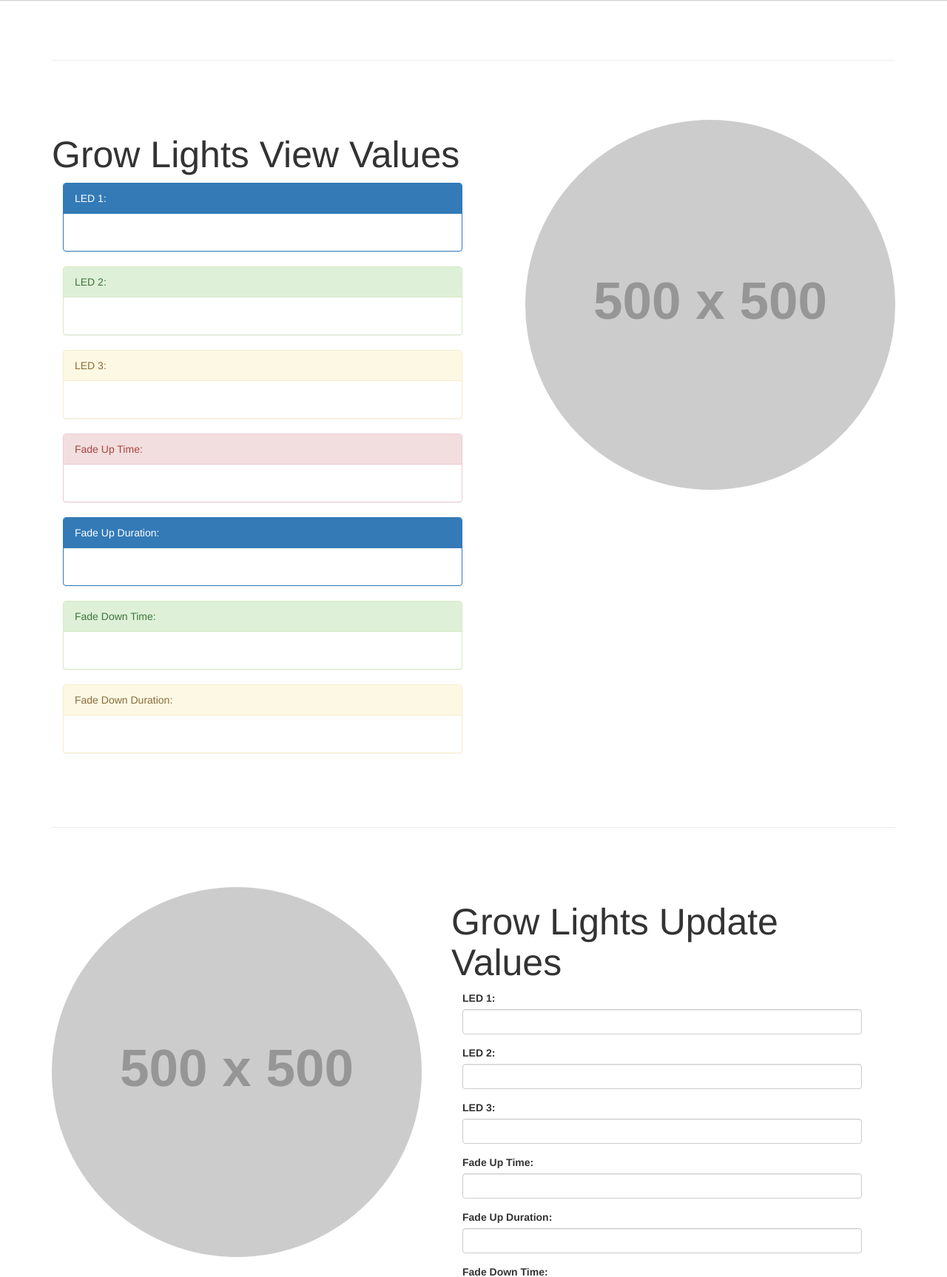
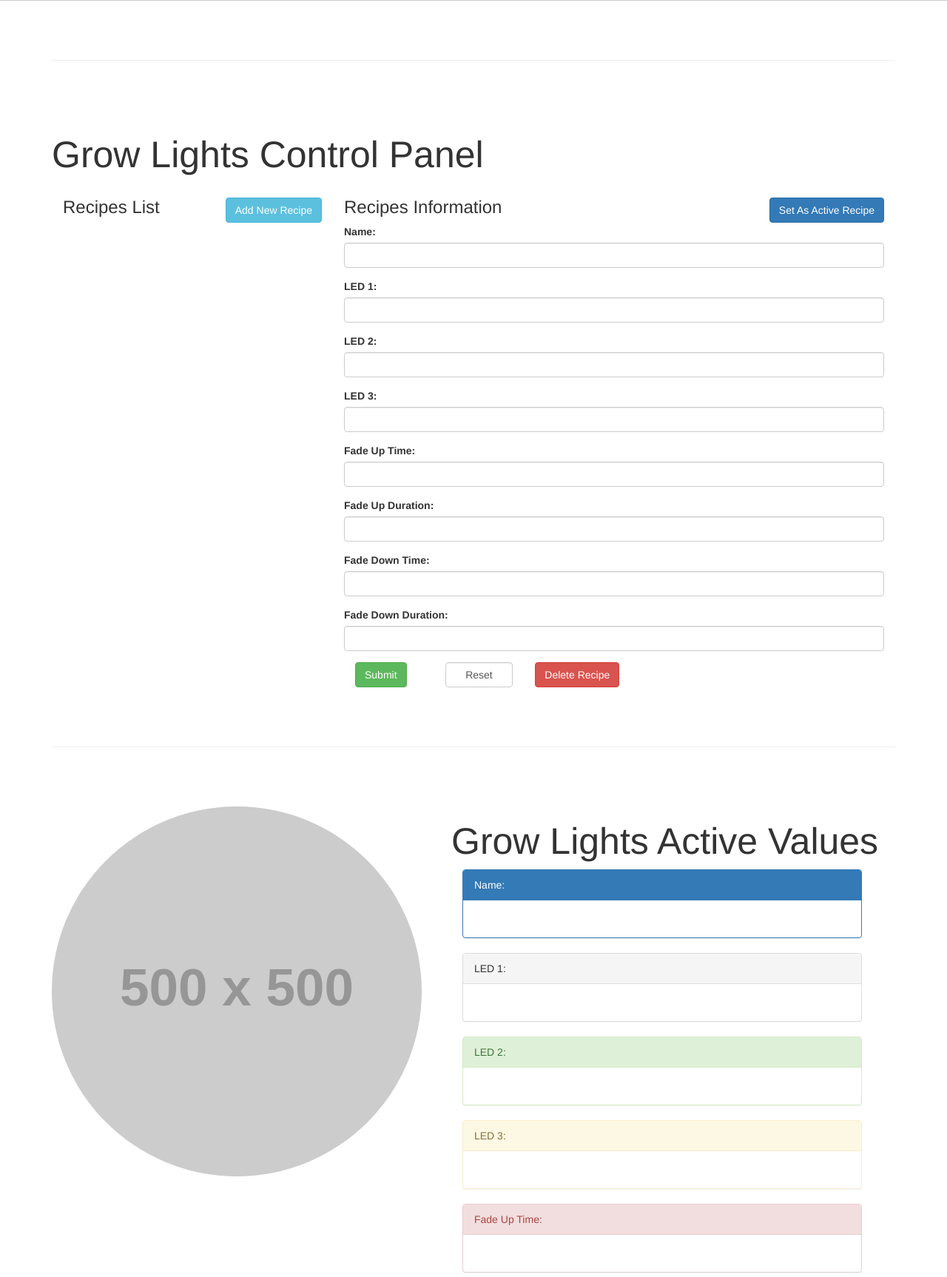
Before and after one commit to TeamHortus/WebApplication, a PHP site: page /index.html in a window 1280 px wide. Shown: the part 567-2293 px from the top of the page at 74% size. Run offline with PHP 8.4, Linux system fonts and the light colour scheme; grey boxes labelled with a size stand in for pictures from a placeholder-image service; some libraries are stand-ins or nearby versions.

Commit message:
recipe CRUD

```diff
--- a/css/one-page-wonder.css
+++ b/css/one-page-wonder.css
@@ -21,6 +21,10 @@
 
 .headline {
     padding: 120px 0;
+}
+
+.sel {
+    color:red
 }
 
 .headline h1 {
--- a/index.html
+++ b/index.html
@@ -1,5 +1,6 @@
 <!DOCTYPE html>
 <html lang="en">
+
 <head>
     <meta charset="utf-8">
     <meta http-equiv="X-UA-Compatible" content="IE=edge">
@@ -29,6 +30,7 @@
     <![endif]-->
 
     <script>
+
     </script>
 
 </head>
@@ -80,12 +82,140 @@
     <div class="container">
         <hr class="featurette-divider">
         <!-- First Featurette -->
-        <div class="featurette" id="about" ng-controller="myCtrl">
-            <img class="featurette-image img-circle img-responsive pull-right" src="http://placehold.it/500x500">
-            <h2 class="featurette-heading">Grow Lights View Values
+        <div class="featurette" id="about" ng-controller="recipesList">
+
+            <div class="modal fade col-sm-12" id="addRecipe" role="dialog">
+                <div class="modal-dialog">
+
+                    <!-- Modal content-->
+                    <div class="modal-content  col-sm-12">
+                        <h2> Add New Recipe </h2>
+                        <form ng-submit="addRecipe()">
+                            <div class="form-group">
+                                <label for="led1">Name:</label>
+                                <input type="text" class="form-control" ng-model="config.name" required />
+                            </div>
+                            <div class="form-group">
+                                <label for="led2">LED 1:</label>
+                                <input type="text" class="form-control" ng-model="config.led1" required />
+                            </div>
+                            <div class="form-group">
+                                <label for="led2 ">LED 2:</label>
+                                <input type="text" class="form-control" ng-model="config.led2" required />
+                            </div>
+                            <div class="form-group">
+                                <label for="viewLed1">LED 3:</label>
+                                <input type="text" class="form-control" ng-model="config.led3" required />
+                            </div>
+                            <div class="form-group">
+                                <label for="viewLed1">Fade Up Time:</label>
+                                <input type="text" class="form-control" ng-model="config.fadeUpTime" required />
+                            </div>
+                            <div class="form-group">
+                                <label for="viewLed1">Fade Up Duration:</label>
+                                <input type="text" class="form-control" ng-model="config.fadeUpDuration" required />
+                            </div>
+                            <div class="form-group">
+                                <label for="viewLed1">Fade Down Time:</label>
+                                <input type="text" class="form-control" ng-model="config.fadeDownTime" required />
+                            </div>
+                            <div class="form-group">
+                                <label for="viewLed1">Fade Down Duration:</label>
+                                <input type="text" class="form-control" ng-model="config.fadeDownDuration" required />
+                            </div>
+                            <div class="form-group pull-right">
+
+                                <button class="btn btn-success" type="submit" value="submit">Submit</button>
+
+
+                                <button class="btn btn-default" data-toggle="modal" data-target="#addRecipe" value="reset">Cancel</button>
+
+                            </div>
+
+                        </form>
+                    </div>
+
+                </div>
+            </div>
+
+            <h2 class="featurette-heading">Grow Lights Control Panel
+            </h2>
+            <div class="col-lg-4 ">
+                    <h3> Recipes List <button class="btn btn-info pull-right" data-toggle="modal" data-target="#addRecipe">Add New Recipe</button></h3>
+
+
+                <ul class="list-group" ng-repeat="recipe in recipes">
+                    <li id="recipe._id" ng-cloak ng-click="recipeSelected(recipe._id, $index)" ng-model="recipe._id" ng-class="{'active': $index == selected}"
+                        class="list-group-item">{{recipe.name}}</li>
+                </ul>
+
+            </div>
+            <div class="col-sm-8">
+                <h3> Recipes Information <button ng-click="setActive()" class="btn btn-primary pull-right">Set As Active Recipe</button></h3>
+                <form ng-submit="updateRecipe()">
+                    <input type="hidden" ng-model="configurations._id" class="form-control" ng-value="configurations._id" />
+                    <div class="form-group">
+                        <label for="viewLed1">Name:</label>
+                        <input type="text" class="form-control" ng-model="configurations.name" />
+                    </div>
+                    <div class="form-group">
+                        <label for="viewLed1">LED 1:</label>
+                        <input type="text" class="form-control" ng-model="configurations.led1" />
+                    </div>
+                    <div class="form-group">
+                        <label for="viewLed1">LED 2:</label>
+                        <input type="text" class="form-control" ng-model="configurations.led2" />
+                    </div>
+                    <div class="form-group">
+                        <label for="viewLed1">LED 3:</label>
+                        <input type="text" class="form-control" ng-model="configurations.led3" />
+                    </div>
+                    <div class="form-group">
+                        <label for="viewLed1">Fade Up Time:</label>
+                        <input type="text" class="form-control" ng-model="configurations.fadeUpTime" />
+                    </div>
+                    <div class="form-group">
+                        <label for="viewLed1">Fade Up Duration:</label>
+                        <input type="text" class="form-control" ng-model="configurations.fadeUpDuration" />
+                    </div>
+                    <div class="form-group">
+                        <label for="viewLed1">Fade Down Time:</label>
+                        <input type="text" class="form-control" ng-model="configurations.fadeDownTime" />
+                    </div>
+                    <div class="form-group">
+                        <label for="viewLed1">Fade Down Duration:</label>
+                        <input type="text" class="form-control" ng-model="configurations.fadeDownDuration" />
+                    </div>
+                    <div class="form-group">
+                        <div class="col-sm-2">
+                            <button class="btn btn-success" type="submit" value="submit">Submit</button>
+                        </div>
+                        <div class="col-sm-2">
+                            <button class="form-control" type="reset" value="reset">Reset</button>
+                        </div>
+                        <div class="col-sm-2">
+                            <button ng-click="deleteRecipe()" class="btn btn-danger">Delete Recipe</button>
+                        </div>
+                    </div>
+                </form>
+            </div>
+        </div>
+
+        <hr class="featurette-divider">
+
+        <!-- Second Featurette -->
+        <div class="featurette" id="services" ng-controller="viewActiveRecipe">
+            <img class="featurette-image img-circle img-responsive pull-left" src="http://placehold.it/500x500">
+            <h2 class="featurette-heading">Grow Lights Active Values
             </h2>
             <div class="col-sm-6">
                 <div class="panel panel-primary">
+                    <div class="panel-heading">Name:</div>
+                    <div class="panel-body">
+                        <label id="viewLed1">{{configurations.name}}</label>
+                    </div>
+                </div>
+                <div class="panel panel-default">
                     <div class="panel-heading">LED 1:</div>
                     <div class="panel-body">
                         <label id="viewLed1">{{configurations.led1}}</label>
@@ -119,47 +249,6 @@
                 </div>
             </div>
         </div>
-
-        <hr class="featurette-divider">
-
-        <!-- Second Featurette -->
-        <div class="featurette" id="services" ng-controller="editCtrl">
-            <img class="featurette-image img-circle img-responsive pull-left" src="http://placehold.it/500x500">
-            <h2 class="featurette-heading">Grow Lights Update Values
-            </h2>
-            <div class="col-sm-6">
-                <form ng-submit="updateConfigurations()">
-                    <div class="form-group">
-                        <label for="led1">LED 1:</label>
-                        <input type="text" class="form-control" ng-model="configuration.led1" required>
-                    </div>
-                    <div class="form-group">
-                        <label for="led1">LED 2:</label>
-                        <input type="text" class="form-control" ng-model="configuration.led2" >
-                    </div>
-                    <div class="form-group">
-                        <label for="led3">LED 3:</label>
-                        <input type="text" class="form-control" ng-model="configuration.led3" >
-                    </div>
-                    <div class="form-group">
-                        <label for="fadeUpTime">Fade Up Time:</label>
-                        <input type="text" class="form-control" ng-model="configuration.fadeUpTime" >
-                    </div>
-                    <div class="form-group">
-                        <label for="fadeUpDuration">Fade Up Duration:</label>
-                        <input type="text" class="form-control" ng-model="configuration.fadeUpDuration" >
-                    </div>
-                    <div class="form-group">
-                        <label for="fadeDownTime">Fade Down Time:</label>
-                        <input type="text" class="form-control" ng-model="configuration.fadeDownTime" >
-                    </div>
-                    <div class="form-group">
-                        <label for="fadeDownDuration">Fade Down Duration:</label>
-                        <input type="text" class="form-control" ng-model="configuration.fadeDownDuration" >
-                    </div>
-                    <button type="submit" class="btn btn-primary">Update</button>
-                </form>
-            </div>
     </div>
 
     <hr class="featurette-divider">
@@ -170,8 +259,8 @@
         <h2 class="featurette-heading">The Third Heading
             <span class="text-muted">Will Seal the Deal.</span>
         </h2>
-            <p class="lead">Donec ullamcorper nulla non metus auctor fringilla. Vestibulum id ligula porta felis euismod semper. Praesent
-                commodo cursus magna, vel scelerisque nisl consectetur. Fusce dapibus, tellus ac cursus commodo.</p>
+        <p class="lead">Donec ullamcorper nulla non metus auctor fringilla. Vestibulum id ligula porta felis euismod semper. Praesent commodo
+            cursus magna, vel scelerisque nisl consectetur. Fusce dapibus, tellus ac cursus commodo.</p>
     </div>
 
     <hr class="featurette-divider">
--- a/js/main.js
+++ b/js/main.js
@@ -69,7 +69,7 @@
             console.log("data");
             console.log(data[0]);
 
-            $("#viewLed2").html(data[0].led1);
+            $("#viewLed1").html(data[0].led1);
             $("#viewLed2").html(data[0].led2);
             $("#viewLed3").html(data.led3);
             $("#viewFadeUpTime").html(data.fadeUpTime);
```
Also changed, not shown: js/angularCode.js (+108 -21 lines). Lines whose indentation alone changed are shown as unchanged.
